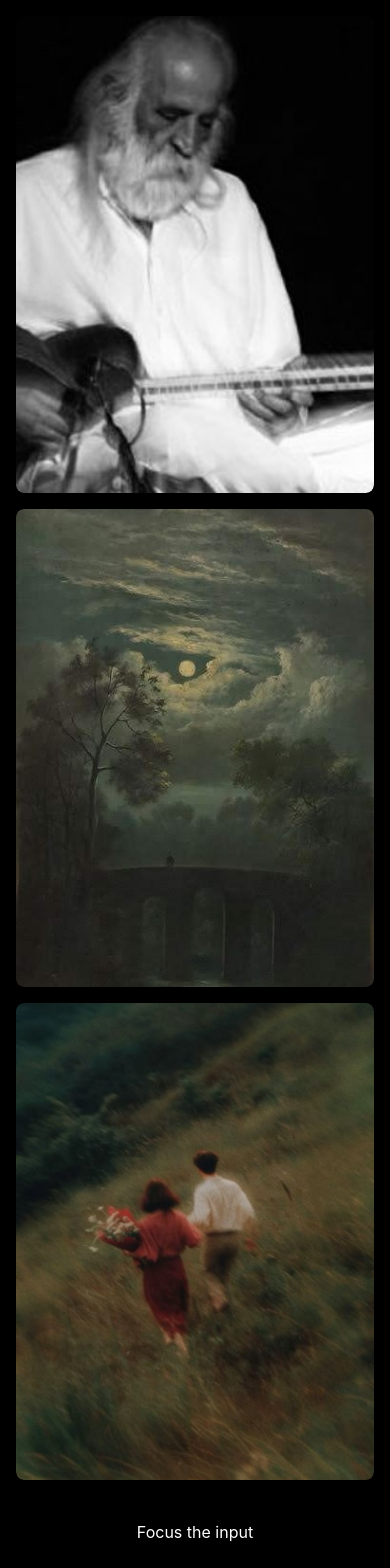
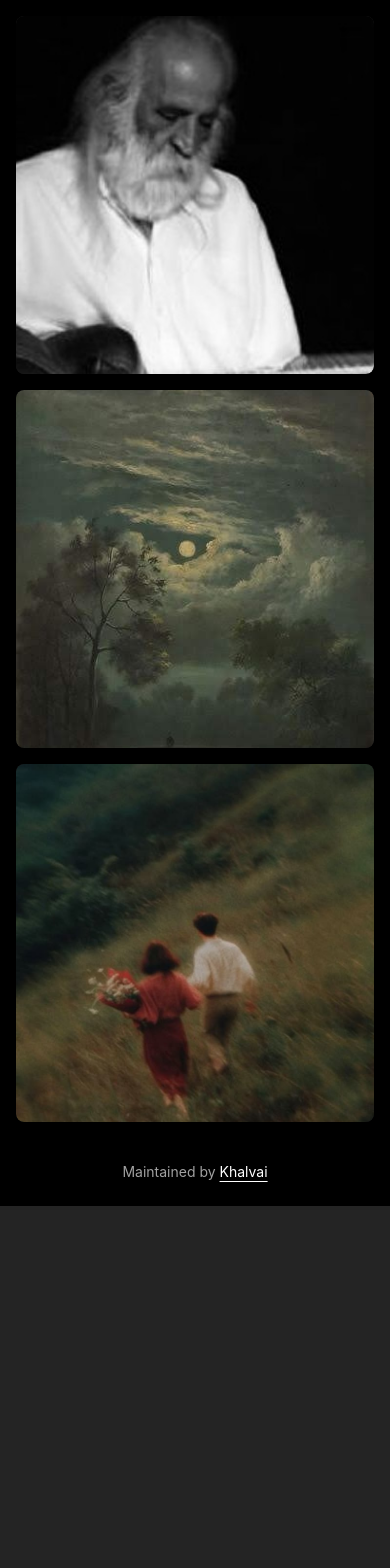
Before and after one commit to khalvai/gallery, a React (Vite) app: page / in a window 390 px wide. Shown: the top 1568 px of the page. After the commit the page ends 1206 px from the top, so only its background shows below. Built offline with nearby package versions, Linux system fonts and the light colour scheme.

Commit message:
fix: responsive of images on mobile

```diff
--- a/src/App.tsx
+++ b/src/App.tsx
@@ -2,7 +2,6 @@ import { Routes, Route } from "react-router"
 import Home from "./pages/Home.tsx"
 import Art from "./pages/Art.tsx"
 import Footer from "./components/Footer.tsx"
-import { Form } from "./ts.tsx"
 import "./App.css"
 
 function App() {
@@ -15,7 +14,6 @@ function App() {
         </Routes>
       </main>
 
-      <Form />
       <Footer />
     </div>
   )
--- a/src/components/Image.tsx
+++ b/src/components/Image.tsx
@@ -20,7 +20,7 @@ export default function Image({
   }
 
   return (
-    <div className="group relative overflow-hidden rounded-lg font-serif">
+    <div className="group relative aspect-[3/3] w-full overflow-hidden rounded-lg font-serif">
       <img
         src={address}
         alt={alt}
--- a/src/pages/Home.tsx
+++ b/src/pages/Home.tsx
@@ -10,7 +10,7 @@ export default function HomePage() {
           <Link
             key={a.name}
             to={`/arts/${a.name}`}
-            className="block overflow-hidden rounded-lg"
+            className="group relative block overflow-hidden rounded-lg bg-neutral-900"
           >
             <Image address={a.imageUrl} name={a.name} songUrl={a.songUrl} />
           </Link>
--- a/src/ts.tsx
+++ /dev/null
@@ -1,15 +0,0 @@
-import { useRef } from "react"
-
-export function Form() {
-  const inputRef = useRef<HTMLInputElement>(null)
-  const handleClick = () => {
-    inputRef.current?.focus()
-  }
-
-  return (
-    <>
-      <input ref={inputRef} type="text" />
-      <button onClick={handleClick}>Focus the input</button>
-    </>
-  )
-}
```
